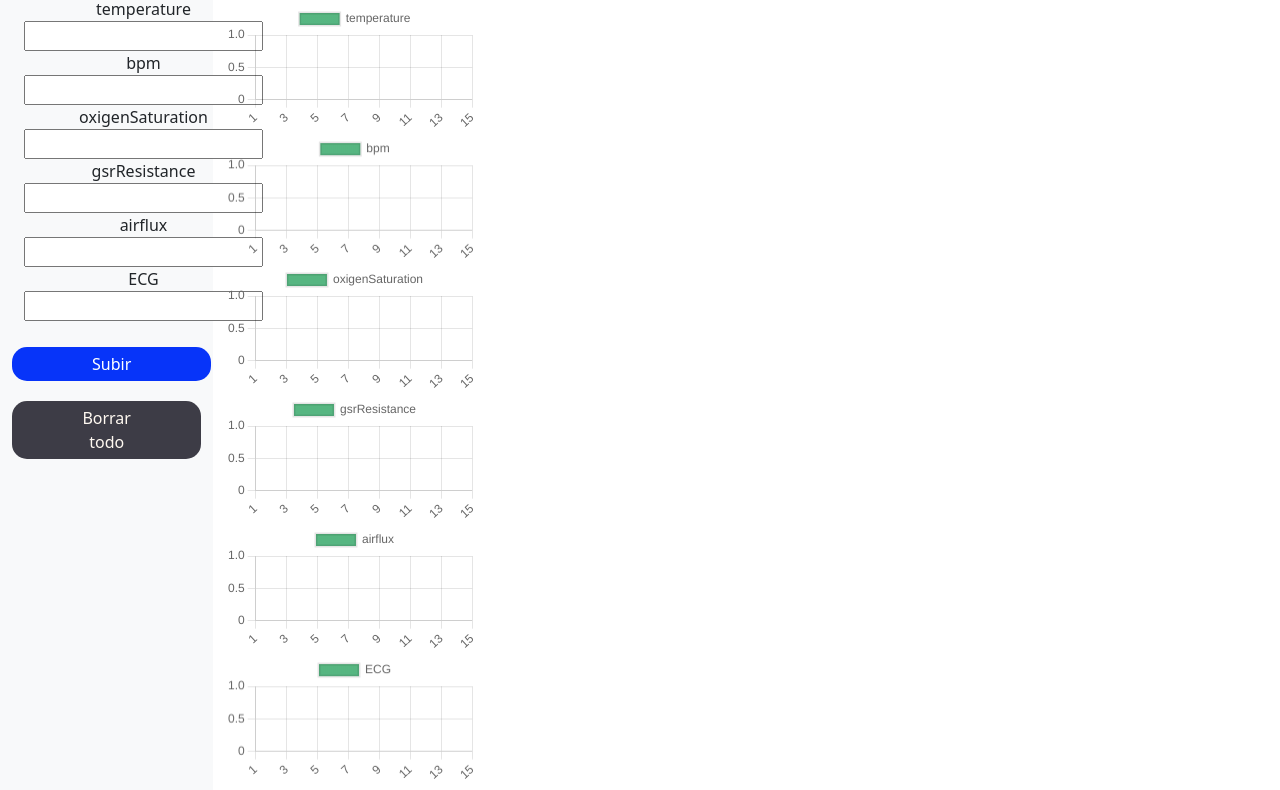
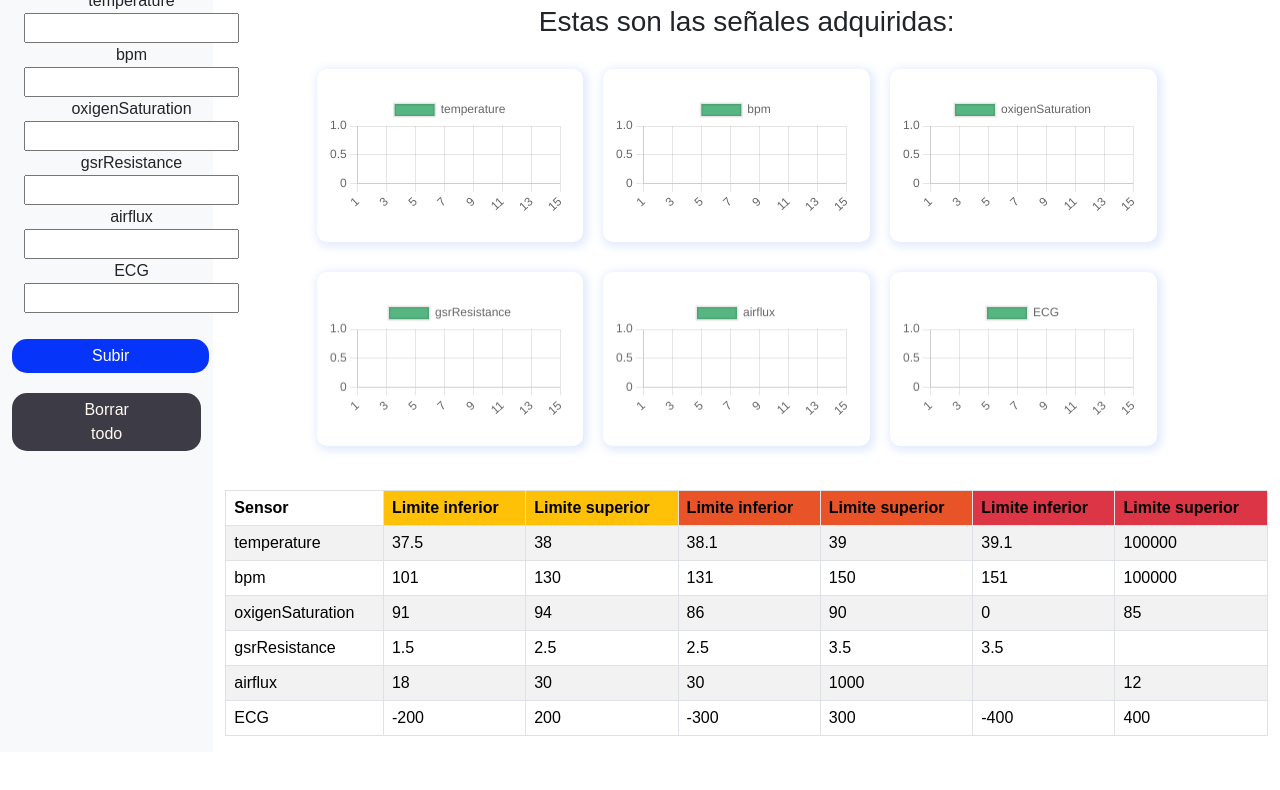
Before and after one commit to AlejandroForeroG/server-signals-front, a website with bundled scripts: page Public/pruebas/pruebas.html in a window 1280 px wide. Shown: the part 189-979 px from the top of the page. After the commit the page ends 941 px from the top, so only its background shows below. Built offline with nearby package versions, Linux system fonts and the light colour scheme.

Commit message:
Fix some minor problems

```diff
--- a/Public/pruebas copy/objectsPrueba.js
+++ b/Public/pruebas/objectsPrueba.js
@@ -2,14 +2,17 @@ let encabezados = ["Sensor","Limite inferior","Limite superior","Limite inferior
 let banderas= ["amarilla","naranja","roja"]
 function renderGui(sensores){
 
-    const signalContainer = document.getElementById("signals");
+    const main = document.getElementById("signals");
     const valueParametros= document.getElementById("valores");
+    const signalsContainer= document.createElement('div')
+
+    signalsContainer.setAttribute('class','row  justify-content-center')
 
     for(let i = 0; i<sensores.length;i++){
             if(i%3==0){
                 const divfila = document.createElement("div")
                 divfila.setAttribute('class','row')
-                signalContainer.appendChild(divfila)
+                main.appendChild(divfila)
             }
             let graph = document.createElement('div');
             let canvas = document.createElement('canvas')
@@ -17,9 +20,11 @@ function renderGui(sensores){
             canvas.setAttribute('id',sensores[i])
             canvas.setAttribute('class','signal')
             graph.appendChild(canvas)
-            signalContainer.appendChild(graph)
+            signalsContainer.appendChild(graph);
+
 
         }
+        main.appendChild(signalsContainer)
 
         const form = document.createElement("form");
         valueParametros.appendChild(form)
@@ -107,7 +112,7 @@ function renderGui(sensores){
 
                 tbody.appendChild(tr);
                 table.appendChild(tbody)
-                signalContainer.appendChild(table)
+                main.appendChild(table)
             });
 
         }).catch(error => console.error(error));
--- a/Public/pruebas copy/pruebas.html
+++ b/Public/pruebas/pruebas.html
@@ -3,7 +3,7 @@
     <meta charset="UTF-8">
     <meta http-equiv="X-UA-Compatible" content="IE=edge">
     <meta name="viewport" content="width=device-width, initial-scale=1.0">
-    <link rel="stylesheet" href="../main.css">
+    <link rel="stylesheet" href="../main/main.css">
     <link rel="stylesheet" href="pruebas.css">
     <link href="https://cdn.jsdelivr.net/npm/bootstrap@5.3.0-alpha1/dist/css/bootstrap.min.css" rel="stylesheet"
         integrity="sha384-GLhlTQ8iRABdZLl6O3oVMWSktQOp6b7In1Zl3/Jr59b6EGGoI1aFkw7cmDA6j6gD" crossorigin="anonymous">
```
Also changed, not shown: src/server.js (+7 -2 lines), Public/pruebas/app.js (renamed from Public/pruebas copy/app.js), Public/pruebas/pruebas.css (renamed from Public/pruebas copy/pruebas.css).
